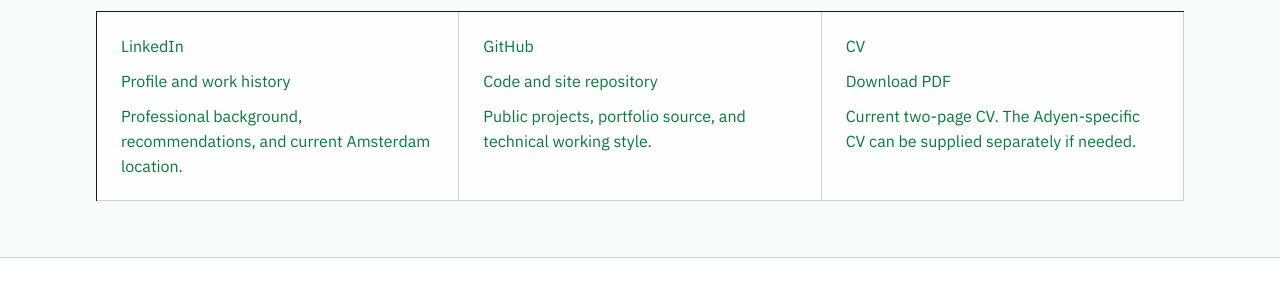
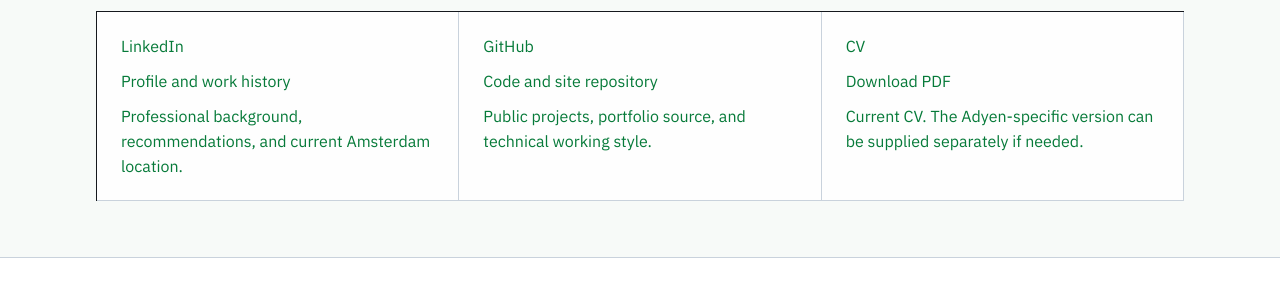
Before and after one commit to fredericlabadie/fredericlabadie.github.io, a Jekyll site: the page built from adyen/contact/index.html, in a window 1280 px wide and 1176 px high. Shown: the part 829-1126 px from the top of the window. Built offline with Jekyll 4.4.1, drawn with Linux system fonts in a browser that asks for light colours; comment, search, counter and statistics services are not loaded.

Commit message:
Fix Adyen contact links and CV wording

```diff
--- a/adyen/contact/index.html
+++ b/adyen/contact/index.html
@@ -38,7 +38,7 @@
         </div>
 
         <div class="channel-list">
-          <a class="channel-card" href="https://www.linkedin.com/in/frederic-labadie" target="_blank" rel="noopener">
+          <a class="channel-card" href="https://www.linkedin.com/in/frederic-william-labadie-7398b216/" target="_blank" rel="noopener">
             <span class="channel-label">LinkedIn</span>
             <span class="channel-title">Profile and work history</span>
             <span class="channel-body">Professional background, recommendations, and current Amsterdam location.</span>
@@ -51,7 +51,7 @@
           <a class="channel-card" href="/assets/resume/frederic-labadie-cv.pdf" download>
             <span class="channel-label">CV</span>
             <span class="channel-title">Download PDF</span>
-            <span class="channel-body">Current two-page CV. The Adyen-specific CV can be supplied separately if needed.</span>
+            <span class="channel-body">Current CV. The Adyen-specific version can be supplied separately if needed.</span>
           </a>
         </div>
       </div>
```
